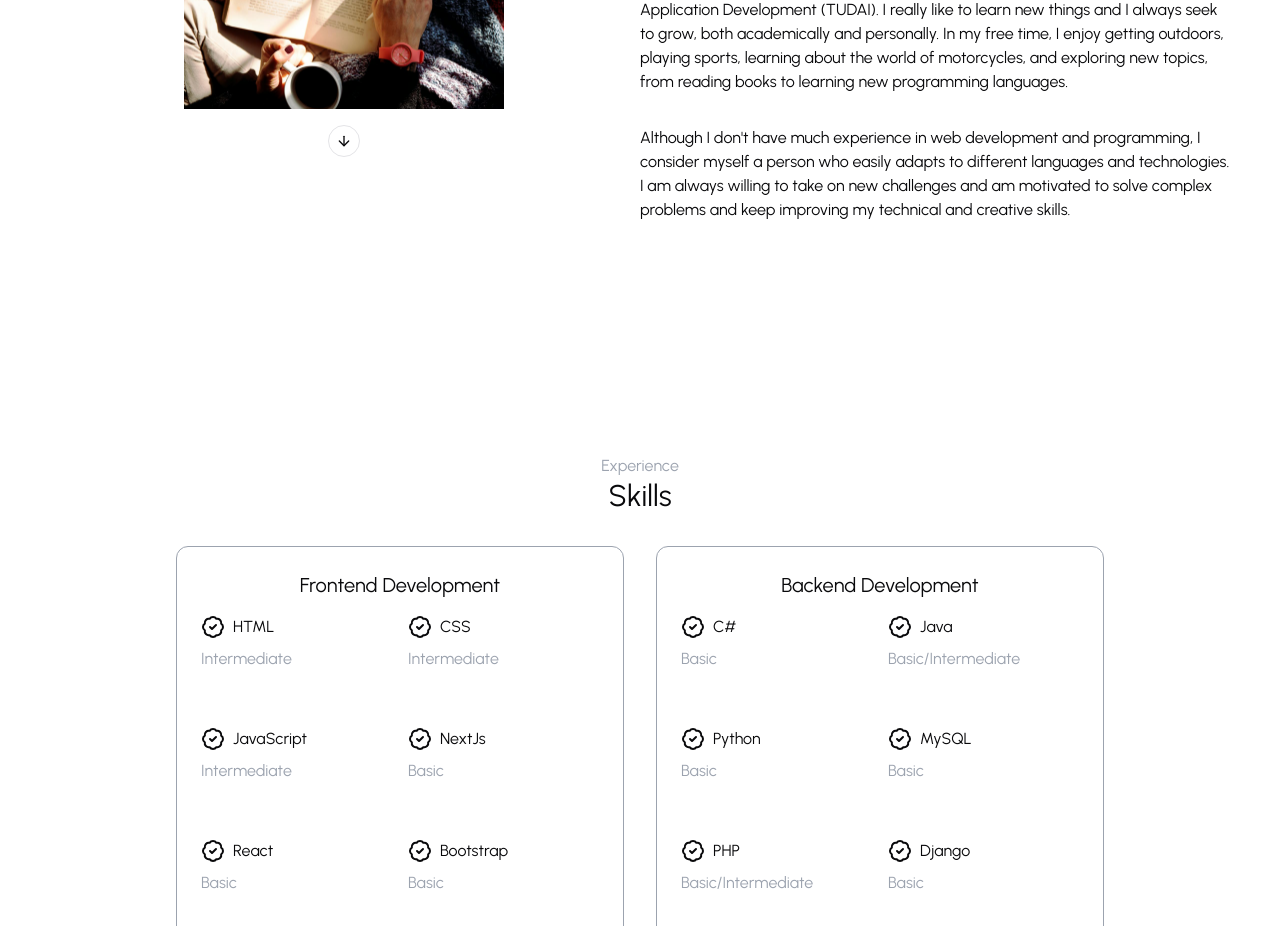
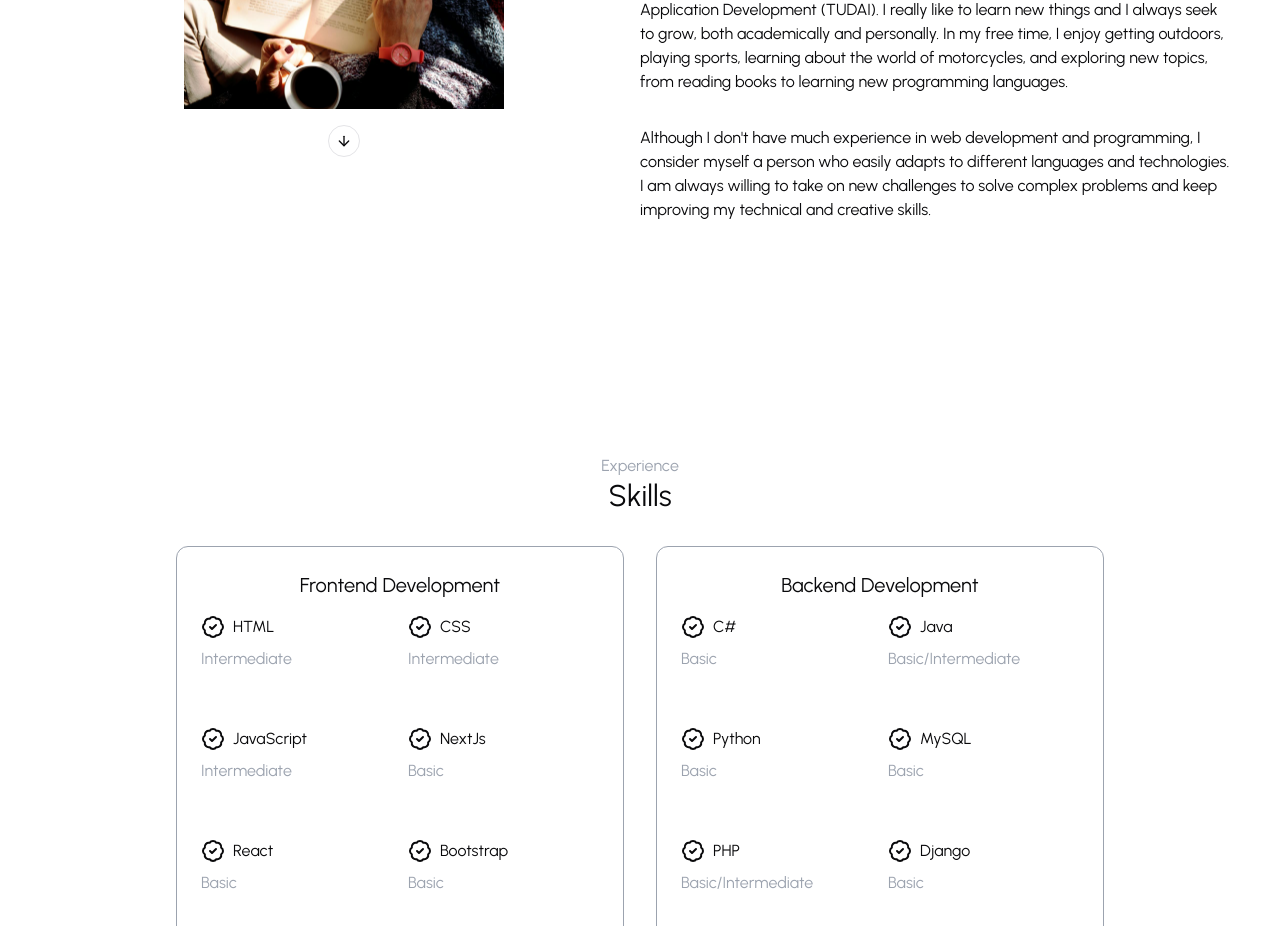
Before and after one commit to LucasCueli/Portfolio-Web, a Next.js app: page / in a window 1280 px wide. Shown: the part 1220-2146 px from the top of the page. Built offline with nearby package versions, Linux system fonts and the light colour scheme.

Commit message:
Update about-me.tsx

```diff
--- a/components/about-me.tsx
+++ b/components/about-me.tsx
@@ -54,7 +54,7 @@ const AboutMe = () => {
                         ))}
                     </div>
                     <p className="my-8">I am a student at the National University of the Center of the Province of Buenos Aires (UNICEN), where I am studying the University Technician in Computer Application Development (TUDAI). I really like to learn new things and I always seek to grow, both academically and personally. In my free time, I enjoy getting outdoors, playing sports, learning about the world of motorcycles, and exploring new topics, from reading books to learning new programming languages.</p>
-                    <p className="my-8">Although I don&apos;t have much experience in web development and programming, I consider myself a person who easily adapts to different languages and technologies. I am always willing to take on new challenges and am motivated to solve complex problems and keep improving my technical and creative skills.</p>
+                    <p className="my-8">Although I don&apos;t have much experience in web development and programming, I consider myself a person who easily adapts to different languages and technologies. I am always willing to take on new challenges to solve complex problems and keep improving my technical and creative skills.</p>
                 </div>
             </div>
         </div>
```
